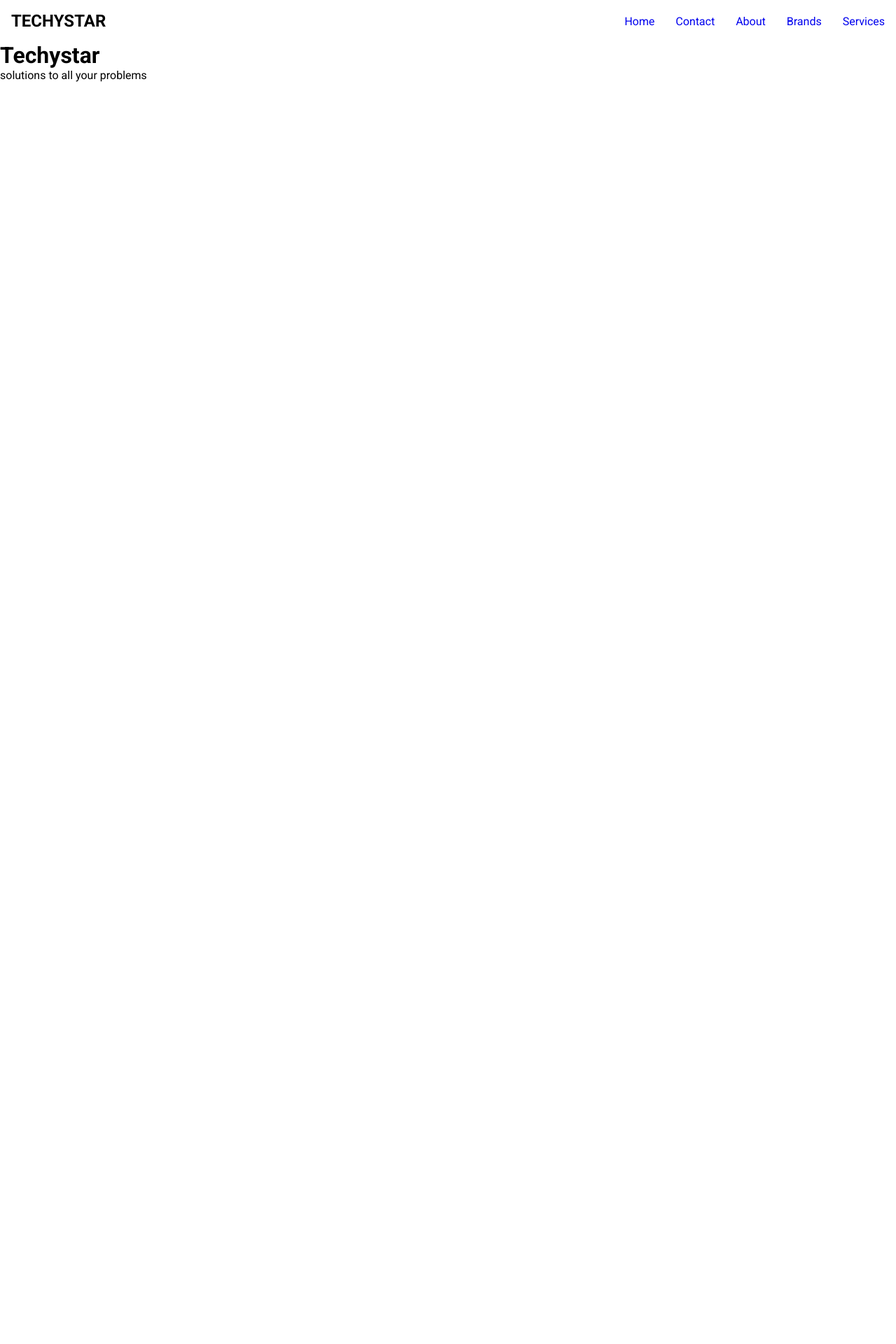
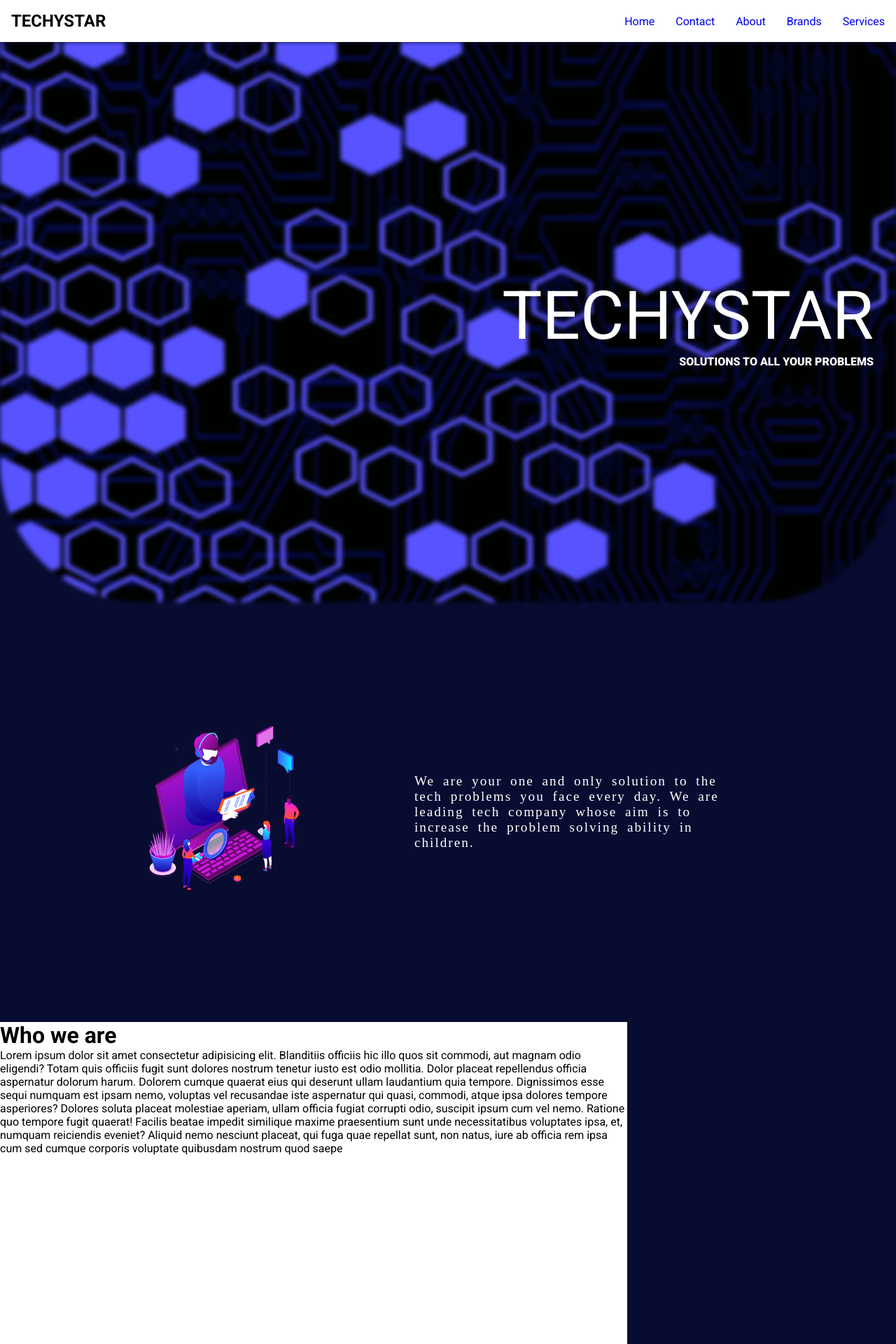
Before and after one commit to aryan-ya/practice-1, a React (Create React App) app: page / in a window 1280 px wide. Shown: the top 1920 px of the page at 70% size. Before the commit the page ends 800 px from the top, so only its background shows below. Built offline with nearby package versions, Linux system fonts and the light colour scheme.

Commit message:
practice

```diff
--- a/src/App.js
+++ b/src/App.js
@@ -7,7 +7,7 @@ import Services from "./components/Services";
 import Contact from "./components/Contact"
 import "./styles/header.scss";
 import "./styles/App.scss";
-
+import "./styles/home.scss";
 
 
 function App() {
--- a/src/components/Home.jsx
+++ b/src/components/Home.jsx
@@ -1,14 +1,51 @@
-import React from 'react'
-
+import React from "react";
+import vg from "../assets/2.webp";
 const Home = () => {
   return (
-    <div className="home">
+    <>
+      <div className="home">
         <main>
-            <h1>Techystar</h1>
-            <p>solutions to all your problems</p>
+          <h1>Techystar</h1>
+          <p>solutions to all your problems</p>
         </main>
-    </div>
-  )
-}
+      </div>
+
+      <div className="home2">
+        <img src={vg} alt="Graphics" srcset="" />
+
+        <div>
+          <p>
+            We are your one and only solution to the tech problems you face
+            every day. We are leading tech company whose aim is to increase the
+            problem solving ability in children.
+          </p>
+        </div>
+      </div>
+
+      <div className="home3">
+
+        <div>
+          <h1>Who we are</h1>
+          <p>            Lorem ipsum dolor sit amet consectetur adipisicing elit. Blanditiis
+            officiis hic illo quos sit commodi, aut magnam odio eligendi? Totam
+            quis officiis fugit sunt dolores nostrum tenetur iusto est odio
+            mollitia. Dolor placeat repellendus officia aspernatur dolorum
+            harum. Dolorem cumque quaerat eius qui deserunt ullam laudantium
+            quia tempore. Dignissimos esse sequi numquam est ipsam nemo,
+            voluptas vel recusandae iste aspernatur qui quasi, commodi, atque
+            ipsa dolores tempore asperiores? Dolores soluta placeat molestiae
+            aperiam, ullam officia fugiat corrupti odio, suscipit ipsum cum vel
+            nemo. Ratione quo tempore fugit quaerat! Facilis beatae impedit
+            similique maxime praesentium sunt unde necessitatibus voluptates
+            ipsa, et, numquam reiciendis eveniet? Aliquid nemo nesciunt placeat,
+            qui fuga quae repellat sunt, non natus, iure ab officia rem ipsa cum
+            sed cumque corporis voluptate quibusdam nostrum quod saepe
+
+          </p>
+        </div>
+      </div>
+    </>
+  );
+};
 
 export default Home;
--- a/src/styles/home.scss
+++ b/src/styles/home.scss
@@ -0,0 +1,105 @@
+@import "colors";
+
+.home{
+    width: 100%;
+    height: 100vh;
+    background-color: $second;
+    border-radius: 0 0 200px 200px;
+
+
+    > main{
+        position: absolute;
+        text-transform: uppercase;
+        display: flex;
+        flex-direction: column;
+        align-items: flex-end;
+        width: 100%;
+        height: 100%;
+       padding: 2rem;
+       justify-content: center;
+
+
+ h1{
+    font: 400 6rem $text1;
+    color: $first;
+ }
+ p{
+    font: 900 1rem $text1;
+    color: $first;
+ }
+
+    }
+
+
+
+    &::before{
+        content: "";
+        width: 100%;
+        height: 100%;
+        position: absolute;
+        background: no-repeat center/auto url("../assets/1.png");
+         filter: blur(3px);
+        border-radius: 0 0 200px 200px;
+    }
+}
+
+
+
+.home2{
+    width: 100%;
+    height: 100vh;
+    background-color: $second;
+    padding: 500px 0;
+    display: flex;
+    align-items: center;
+    justify-content: center;
+   margin-top: -200px;
+
+
+   >img{
+    width: 30%;
+    animation: imgUp 0.7s linear infinite  alternate;
+   }
+   >div{
+    width: 50%;
+    display: flex;
+    flex-direction: column;
+    justify-content: center;
+    align-items: center;
+    padding: 5rem;
+    height: 100vh;
+
+
+    >p{
+        color: $first;
+        letter-spacing: 2px;
+        word-spacing: 5px;
+        font: 100  1.2rem $text2;
+    }
+   }
+}
+
+
+
+@keyframes imgUp{
+    to{
+        transform: translateY(-10px);
+    }
+}
+
+
+.home3{
+    width: 100%;
+    height: 120vh;
+    background-color: $second;
+    margin-top: -200px;
+    display: flex;
+
+
+    >div{
+        width: 70%;
+        height: 100vh;
+        background-color: $first;
+
+    }
+}
```
